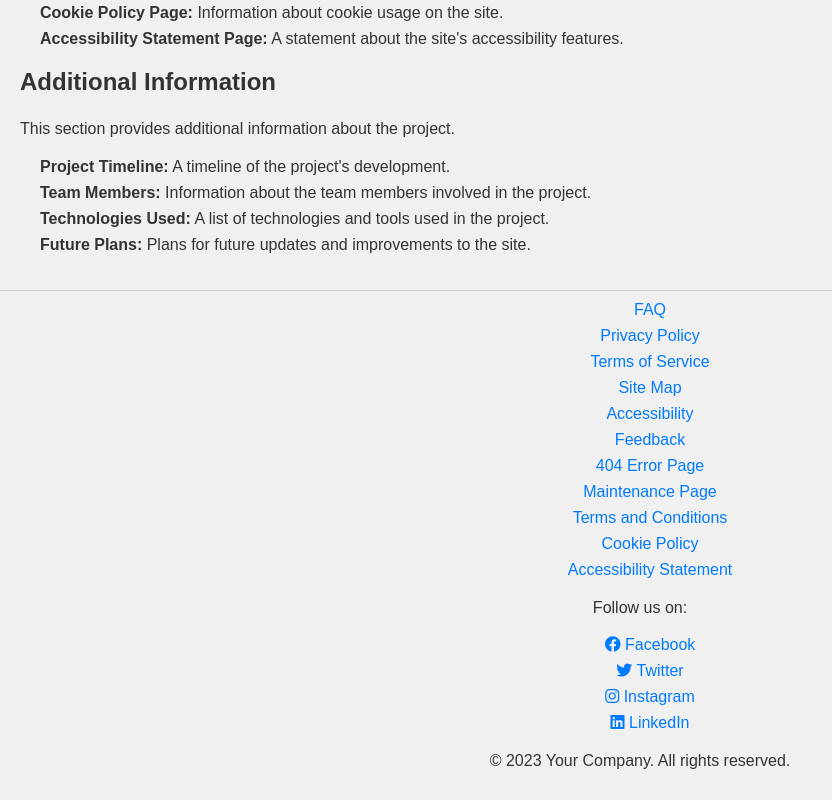
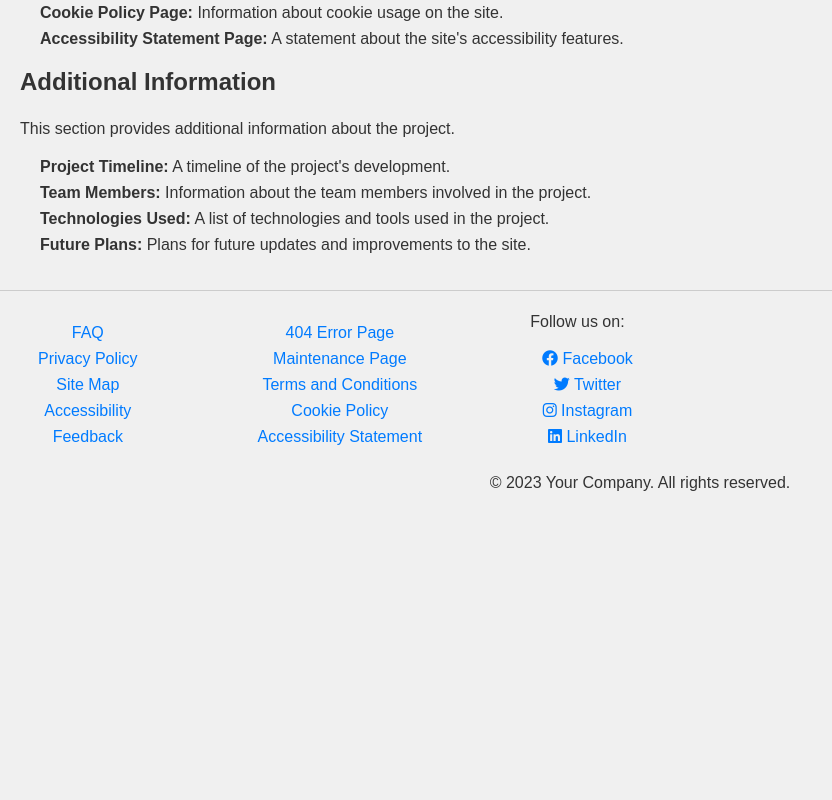
Before and after one commit to muembiahub/wdd131, a plain HTML site: page project/siteplan.html in a window 1280 px wide. Shown: the part 1247-2047 px from the top of the page, without its empty margins (0-832 px from the left). After the commit the page ends 1769 px from the top, so only its background shows below. Drawn offline with Linux system fonts and the light colour scheme.

Commit message:
commit first

```diff
--- a/project/siteplan.html
+++ b/project/siteplan.html
@@ -97,16 +97,21 @@
         <ul>
             <li><a href="faq.html">FAQ</a></li>
             <li><a href="privacy-policy.html">Privacy Policy</a></li>
-            <li><a href="terms-of-service.html">Terms of Service</a></li>
             <li><a href="sitemap.html">Site Map</a></li>
             <li><a href="accessibility.html">Accessibility</a></li>
             <li><a href="feedback.html">Feedback</a></li>
+
+        </ul>
+    </div>
+    <div class="term">
+        <ul>
             <li><a href="404.html">404 Error Page</a></li>
             <li><a href="maintenance.html">Maintenance Page</a></li>
             <li><a href="terms-and-conditions.html">Terms and Conditions</a></li>
             <li><a href="cookie-policy.html">Cookie Policy</a></li>
             <li><a href="accessibility-statement.html">Accessibility Statement</a></li>
         </ul>
+
     </div>
     <div>
           <p>Follow us on:</p>
--- a/project/styles/siteplan.css
+++ b/project/styles/siteplan.css
@@ -19,12 +19,12 @@ p{
     line-height: 1.6;
     margin: 0 0 1em;
 }
-.blog1{
-    border: #007bff;
-    display: flex;
-    align-items:
+.footer-content{
+  display: flex;
+  align-items: end;
 
-
+  gap: 100px;
+  padding: 8px;
 }
 .hover{
     background-color: var(--siteplan-background-color);
```
